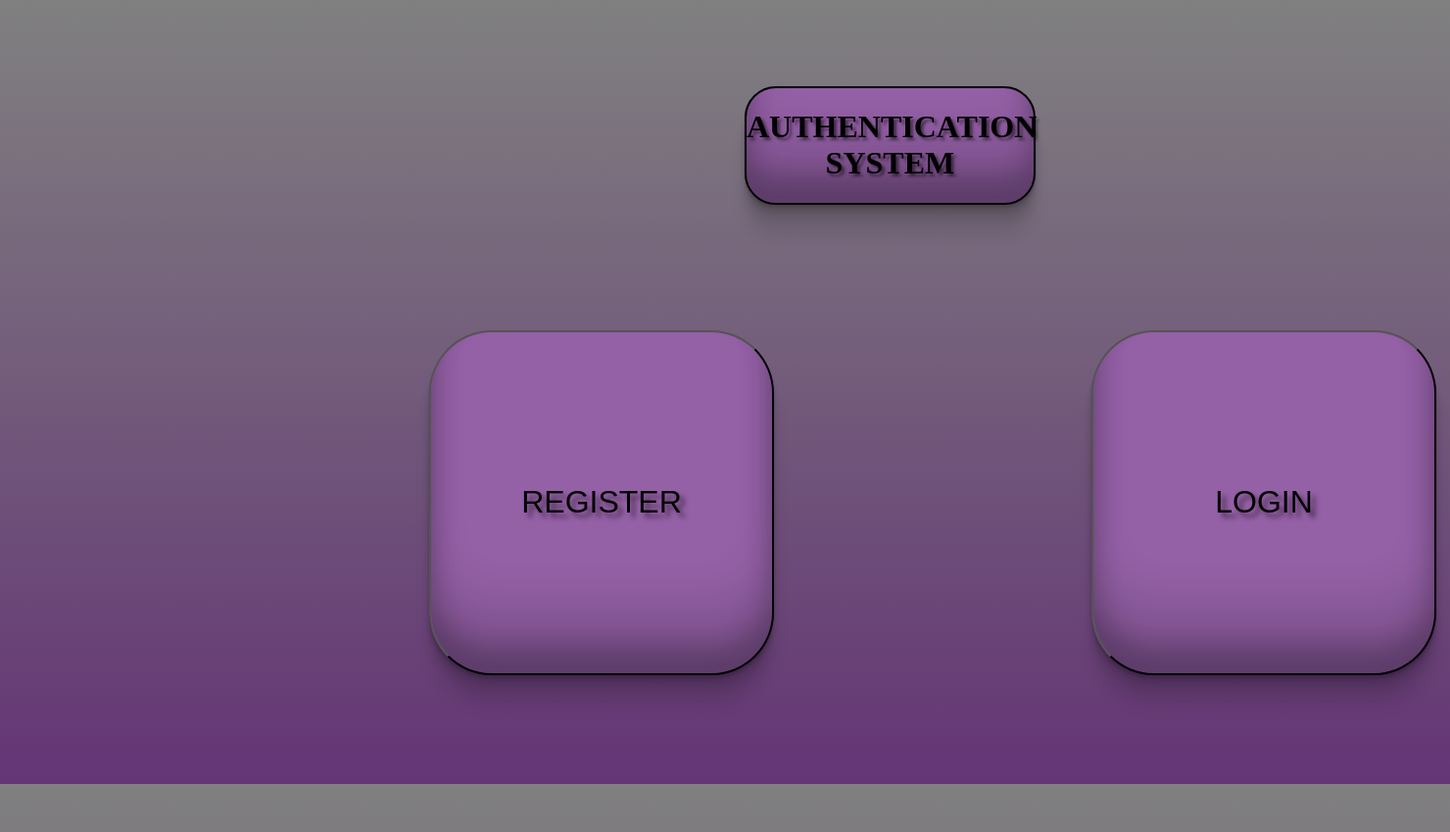
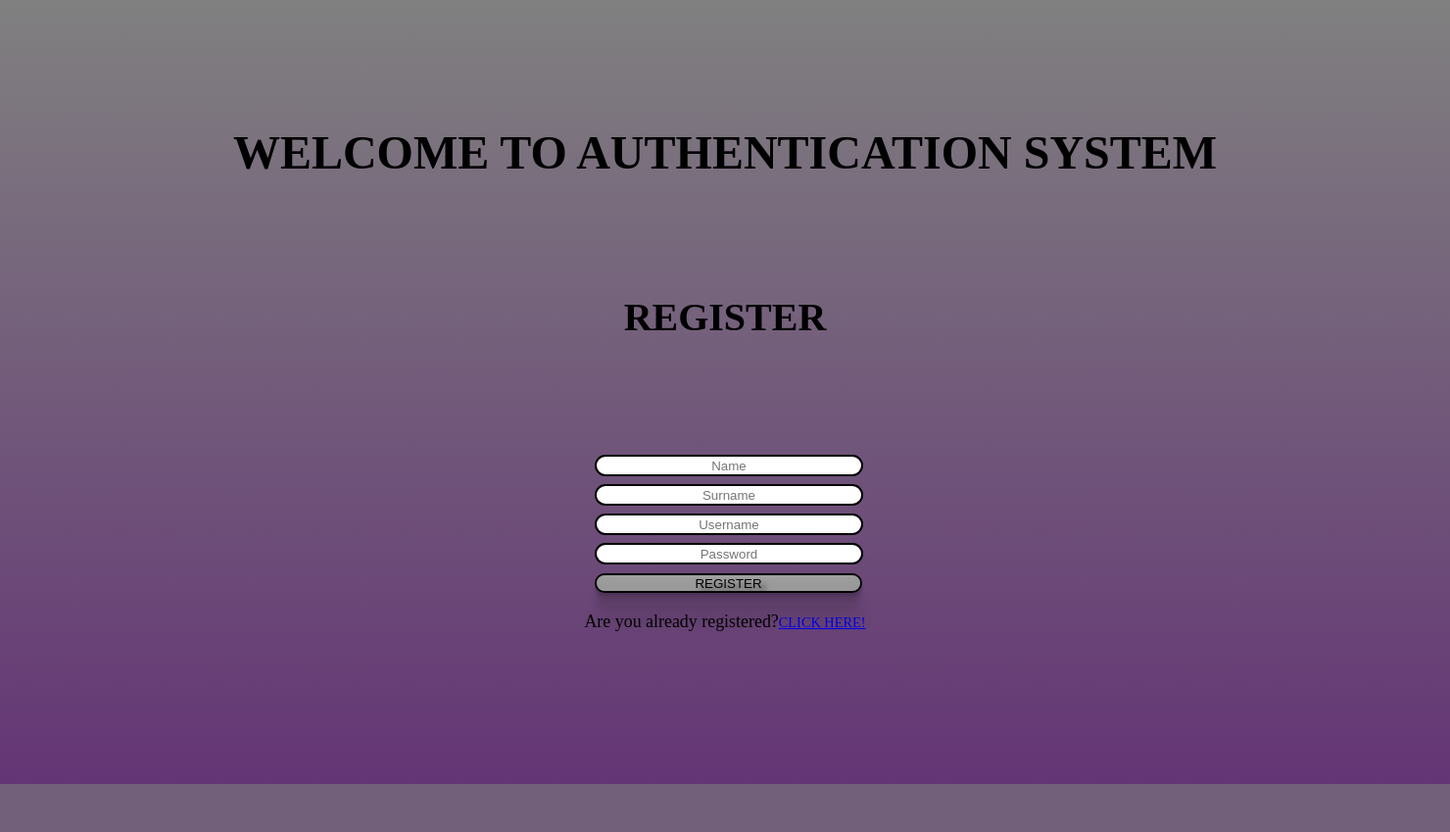
Before and after one commit to Luminarko/authentication, a PHP site: page / in a window 1480 px wide. Shown: the whole page at 98% size. After the commit the page ends 800 px from the top, so only its background shows below. Run offline with PHP 8.4, Linux system fonts and the light colour scheme.

Commit message:
Add files via upload

```diff
--- a/authentication/dat/login.sql
+++ b/authentication/dat/login.sql
@@ -20,3 +20,5 @@ CREATE TABLE request (
   (logins_idlogins) REFERENCES logins(idlogins),
   UNIQUE INDEX salt_UNIQUE(salt)
 );
+
+INSERT INTO logins (loginName, loginSurname, loginUsername, loginPassw, rName) VALUES ('Admin', 'Admin','4e7afebcfbae000b22c7c85e5560f89a2a0280b4', 'd0eebf7a2886bca8d6977a01411c1a6ac117f2a5', 'admin');
--- a/authentication/index.php
+++ b/authentication/index.php
@@ -4,22 +4,31 @@
     <meta charset="UTF-8">
     <meta http-equiv="X-UA-Compatible" content="IE=edge">
     <meta name="viewport" content="width=device-width, initial-scale=1.0">
-    <link rel="stylesheet" href="style/first_page.css">
-    <title>AUTHENTICATION</title>
+    <link rel="stylesheet" href="style/register_page.css">
+    <title>REGISTER</title>
 </head>
 <body>
+    <h1>WELCOME TO AUTHENTICATION SYSTEM</h1>
+    <h2>REGISTER</h2>
+        <form action="register/register.php" method="POST">
+            <input type="text" name="name" placeholder="Name" required>
+            <br>
+            <input type="text" name="surname" placeholder="Surname" required>
+            <br>
+            <input type="text" name="username" placeholder="Username" required>
+            <br>
+            <input type="password" name="password" placeholder="Password" id="password" required>
+            <br>
+            <input class="sub" type="submit" name="submit" value="REGISTER"></button>
+            <p>Are you already registered?<a href="login/index.php">CLICK HERE!</a></p>
+        </form>
 
-    <div class="first_page">
-        <h1>AUTHENTICATION SYSTEM</h1>
-    </div>
-    <div class="buttons">
-        <nav>
-            <input type="button" class="reg" onclick="window.location.href='register/index.php';" value="REGISTER"/>
-            <input type="button" class="log" onclick="window.location.href='login/index.php';" value="LOGIN"/>
-        </nav>
-    </div>
         <?php
         include 'dat/dbh.php';
+        if (isset($_POST['submit'])) {
+            include 'register/register.php';
+            header('Location: ' . $_SERVER['PHP_SELF']);
+            }
 
             $salt = random_int(1000, 10000);
 
@@ -29,6 +38,8 @@
 
             $insert = "INSERT INTO request (salt, time_up) VALUES ('$salt', '$current_time');";
             mysqli_query($connect, $insert);
+
         ?>
+
 </body>
 </html>
--- a/authentication/login/index.php
+++ b/authentication/login/index.php
@@ -9,13 +9,13 @@
 </head>
 <body>
     <h1>LOGIN</h1>
-    <div class="login_page">
         <form action="login_valid.php" method="POST">
                 <input type="text" name="username" placeholder="Username" required>
                 <br>
                 <input type="password" name="password" placeholder="Password" required>
                 <br>
                 <input class="sub" type="submit" name="submit" value="LOGIN"></button>
+                <p>Haven't registered yet?<a href="../index.php">CLICK HERE!</a></p>
             </form>
             <?php
             if (isset($_POST['submit'])) {
@@ -23,6 +23,5 @@
                 header('Location: ' . $_SERVER['PHP_SELF']);
                 }
             ?>
-    </div>
 </body>
 </html>
--- a/authentication/login/login_valid.php
+++ b/authentication/login/login_valid.php
@@ -9,7 +9,10 @@ function validation($DP, $FP, $DU, $FU){
         header("Location: profile_page.php");
     }
     else{
-        header("Location: index.php");
+        echo "<script language='javascript'>";
+        echo 'alert("Přihlášení se nepodařilo...");';
+        echo 'window.location.replace("index.php");';
+        echo "</script>";
     }
 }
 
--- a/authentication/login/logout.php
+++ b/authentication/login/logout.php
@@ -2,4 +2,4 @@
 
 session_destroy();
 
-header('Location: ' . '../index.php');
+header('Location: ' . 'index.php');
--- a/authentication/style/profile_page.css
+++ b/authentication/style/profile_page.css
@@ -12,7 +12,6 @@ p{
 .sub{
     text-shadow:  5px 5px 5px rgb(0, 0, 0, 0.5);
     box-shadow: rgba(0, 0, 0, 0.17) 0px -23px 25px 0px inset, rgba(0, 0, 0, 0.15) 0px -36px 30px 0px inset, rgba(0, 0, 0, 0.1) 0px -79px 40px 0px inset, rgba(0, 0, 0, 0.06) 0px 2px 1px, rgba(0, 0, 0, 0.09) 0px 4px 2px, rgba(0, 0, 0, 0.09) 0px 8px 4px, rgba(0, 0, 0, 0.09) 0px 16px 8px, rgba(0, 0, 0, 0.09) 0px 32px 16px;
-    border: black 2px solid;
     border-radius: 2em;
     background-color: #9460A6;
 }
--- a/authentication/style/register_page.css
+++ b/authentication/style/register_page.css
@@ -5,28 +5,46 @@ body{
 h1{
     font-size: 3em;
     text-align: center;
-    top: 4em;
+    top: 2em;
     position: relative;
 }
-.register_page{
-    width: 13em;
+h2{
+    font-size: 2.5em;
+    text-align: center;
+    top: 4.5em;
     position: relative;
-    top: 7em;
-    left: 23em;
-    font-size: 2em;
-    text-align: center;
+}
+form{
+    height: 10em;
+    font-size: 1.6em;
+    position: relative;
+    top: 10em;
 }
 input{
     border-radius: 2em;
     width: 20em;
+    height: 1.2em;
     border: solid black 2px;
+    position: relative;
+    text-align: center;
+    left: calc(50% - 10em);
+}
+p{
+    text-align: center;
+    font-size: .7em;
+}
+a{
+    font-size: 0.8em;
 }
 .sub{
     text-shadow:  5px 5px 5px rgb(0, 0, 0, 0.5);
     box-shadow: rgba(0, 0, 0, 0.17) 0px -23px 25px 0px inset, rgba(0, 0, 0, 0.15) 0px -36px 30px 0px inset, rgba(0, 0, 0, 0.1) 0px -79px 40px 0px inset, rgba(0, 0, 0, 0.06) 0px 2px 1px, rgba(0, 0, 0, 0.09) 0px 4px 2px, rgba(0, 0, 0, 0.09) 0px 8px 4px, rgba(0, 0, 0, 0.09) 0px 16px 8px, rgba(0, 0, 0, 0.09) 0px 32px 16px;
     border: black 2px solid;
-    border-radius: 2em;
+    border-radius: 1em;
+    width: 20.525em;
+    height: 1.5em;
 }
 .sub:hover{
+    transition: all 0.1s ease-in-out;
     transform: scale(1.03);
 }
```
Also changed, not shown: authentication/style/login_page.css (+20 -7 lines). Lines whose indentation alone changed are shown as unchanged.
